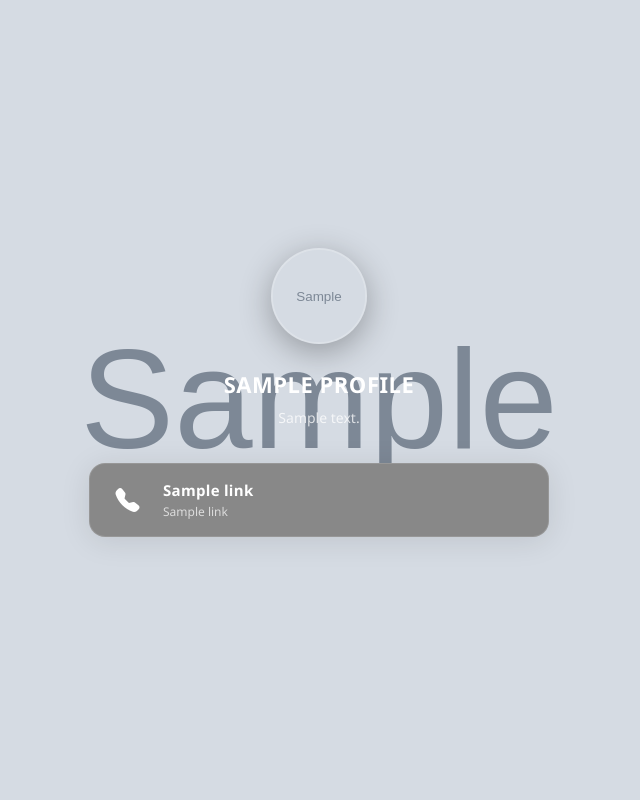
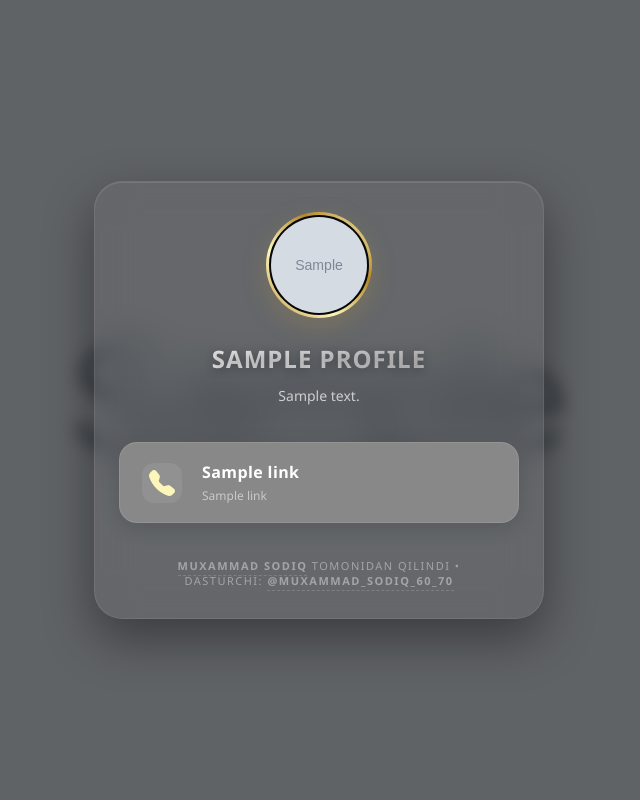
Before and after one commit to MuxammadSodiq6070/Javohir-Talabov, a Django app: a page that uses templates/profiles/index.html in a window 1280 px wide. Shown: the whole page, without its empty margins (321-961 px from the left). Run offline with Django 4.2, Linux system fonts and the light colour scheme; tables that the repository leaves empty hold one stand-in row (values such as "Sample post"); grey boxes marked "Sample" are stand-in pictures.

Commit message:
kichik muammolar

```diff
--- a/templates/profiles/index.html
+++ b/templates/profiles/index.html
@@ -7,92 +7,208 @@
     <link rel="stylesheet" href="https://cdn.jsdelivr.net/npm/bootstrap-icons@1.11.3/font/bootstrap-icons.min.css">
 
     <style>
-        * { box-sizing: border-box; margin: 0; padding: 0; font-family: 'Segoe UI', Tahoma, Geneva, Verdana, sans-serif; }
+        * {
+            box-sizing: border-box;
+            margin: 0;
+            padding: 0;
+            font-family: 'Segoe UI', system-ui, -apple-system, sans-serif;
+        }
 
         body {
-            /* Agar admin fon rasmi yuklagan bo'lsa o'shani qo'yadi, yo'qsa premium qora-to'q rang */
-            background: {% if profile.background_image %} url("{{ profile.background_image.url }}") {% else %} #0d0e12 {% endif %} no-repeat center center fixed;
-            background-size: cover;
+            position: relative;
             display: flex;
+            flex-direction: column;
             justify-content: center;
             align-items: center;
             min-height: 100vh;
-            color: #fff;
-            padding: 20px;
+            color: #ffffff;
+            padding: 40px 20px;
+            overflow-x: hidden;
+            background-color: #060709;
+        }
+
+        /* Orqa fon rasmi va blur effekti */
+        body::before {
+            content: "";
+            position: fixed;
+            top: 0;
+            left: 0;
+            right: 0;
+            bottom: 0;
+            z-index: -1;
+            background: {% if profile.background_image %} url("{{ profile.background_image.url }}") {% else %} linear-gradient(135deg, #0f111a 0%, #060709 100%) {% endif %} no-repeat center center;
+            background-size: cover;
+            filter: blur(8px) brightness(0.45); /* Fonni xiralashtirish va qorong'ulatish */
+            transform: scale(1.05); /* Blur chetlarida oq chiziqlar qolmasligi uchun */
         }
 
         .container {
             width: 100%;
-            max-width: 480px;
+            max-width: 450px;
             text-align: center;
-            padding: 10px;
+            padding: 30px 24px;
+            background: rgba(255, 255, 255, 0.03);
+            backdrop-filter: blur(20px);
+            -webkit-backdrop-filter: blur(20px);
+            border: 1px solid rgba(255, 255, 255, 0.08);
+            border-radius: 28px;
+            box-shadow: 0 20px 50px rgba(0, 0, 0, 0.4),
+                        inset 0 1px 0 rgba(255, 255, 255, 0.1);
+            animation: fadeIn 0.8s ease-out;
         }
 
+        /* Oltin rangli aylanuvchi premium logotip atrofi */
         .logo-wrapper {
-            margin-bottom: 20px;
+            position: relative;
+            width: 106px;
+            height: 106px;
+            margin: 0 auto 24px auto;
+            display: flex;
+            justify-content: center;
+            align-items: center;
+            border-radius: 50%;
+            background: linear-gradient(45deg, #bf953f, #fcf6ba, #b38728, #fbf5b7);
+            padding: 3px;
+            box-shadow: 0 8px 25px rgba(191, 149, 63, 0.25);
         }
 
         .logo {
-            width: 96px;
-            height: 96px;
+            width: 100%;
+            height: 100%;
             object-fit: cover;
             border-radius: 50%;
-            border: 2px solid rgba(255, 255, 255, 0.2);
-            box-shadow: 0 8px 32px rgba(0, 0, 0, 0.3);
+            border: 2px solid #060709;
+            background: #111;
         }
 
         .title {
-            font-size: 22px;
-            font-weight: 700;
-            letter-spacing: 0.5px;
-            margin-bottom: 8px;
+            font-size: 24px;
+            font-weight: 800;
+            letter-spacing: 1px;
+            margin-bottom: 10px;
             text-transform: uppercase;
+            background: linear-gradient(135deg, #ffffff 0%, #a5a5a5 100%);
+            -webkit-background-clip: text;
+            -webkit-text-fill-color: transparent;
+            text-shadow: 0 2px 10px rgba(0,0,0,0.3);
         }
 
         .desc {
             font-size: 14px;
-            opacity: 0.75;
+            color: rgba(255, 255, 255, 0.7);
             margin-bottom: 35px;
-            line-height: 1.5;
-            padding: 0 10px;
+            line-height: 1.6;
+            padding: 0 15px;
+            font-weight: 400;
         }
 
-        /* Glassmorphism tugmalar uslubi */
+        /* Ultra Premium Shisha effektli tugmalar */
         .link-card {
+            position: relative;
             display: flex;
             align-items: center;
-            /* Admin kiritgan rang, kiritmagan bo'lsa default tillarang xira effekt */
-            background: {{ profile.theme_color|default:"rgba(143, 113, 56, 0.6)" }};
-            backdrop-filter: blur(12px);
-            -webkit-backdrop-filter: blur(12px);
-            border: 1px solid rgba(255, 255, 255, 0.13);
-            border-radius: 16px;
-            padding: 16px 20px;
-            margin-bottom: 16px;
+            background: {{ profile.theme_color|default:"rgba(191, 149, 63, 0.15)" }};
+            backdrop-filter: blur(15px);
+            -webkit-backdrop-filter: blur(15px);
+            border: 1px solid rgba(255, 255, 255, 0.1);
+            border-radius: 18px;
+            padding: 18px 22px;
+            margin-bottom: 18px;
             text-decoration: none;
-            color: white;
-            transition: transform 0.25s cubic-bezier(0.4, 0, 0.2, 1), background 0.3s ease, box-shadow 0.3s ease;
-            box-shadow: 0 4px 30px rgba(0, 0, 0, 0.1);
+            color: #ffffff;
+            transition: all 0.4s cubic-bezier(0.16, 1, 0.3, 1);
+            box-shadow: 0 4px 20px rgba(0, 0, 0, 0.15);
+            overflow: hidden;
+        }
+
+        /* Yorug'lik oqimi effekti (Shine Effect) */
+        .link-card::before {
+            content: '';
+            position: absolute;
+            top: 0;
+            left: -50%;
+            width: 20%;
+            height: 100%;
+            background: linear-gradient(to right, rgba(255,255,255,0) 0%, rgba(255,255,255,0.2) 50%, rgba(255,255,255,0) 100%);
+            transform: skewX(-25deg);
+            transition: 0.75s;
+        }
+
+        .link-card:hover::before {
+            left: 125%;
         }
 
         .link-card:hover {
-            transform: translateY(-3px);
-            background: rgba(143, 113, 56, 0.75);
-            box-shadow: 0 10px 25px rgba(0, 0, 0, 0.25);
+            transform: translateY(-4px) scale(1.02);
+            background: rgba(255, 255, 255, 0.12);
+            border-color: rgba(255, 255, 255, 0.25);
+            box-shadow: 0 12px 30px rgba(0, 0, 0, 0.3), 0 0 15px rgba(255, 255, 255, 0.05);
         }
 
         .icon-box {
-            font-size: 24px;
-            margin-right: 18px;
-            width: 35px;
+            font-size: 26px;
+            margin-right: 20px;
+            width: 40px;
+            height: 40px;
             display: flex;
             justify-content: center;
             align-items: center;
+            background: rgba(255, 255, 255, 0.08);
+            border-radius: 12px;
+            transition: transform 0.3s ease;
+            color: #fcf6ba; /* Premium oltin tusli ikonkalar */
         }
 
-        .text-box { text-align: left; flex-grow: 1; }
-        .link-title { font-size: 15px; font-weight: 600; letter-spacing: 0.3px; }
-        .link-subtitle { font-size: 12px; opacity: 0.7; margin-top: 3px; }
+        .link-card:hover .icon-box {
+            transform: rotate(-8deg) scale(1.1);
+            background: #ffffff;
+            color: #060709;
+        }
+
+        .text-box {
+            text-align: left;
+            flex-grow: 1;
+        }
+
+        .link-title {
+            font-size: 16px;
+            font-weight: 600;
+            letter-spacing: 0.4px;
+        }
+
+        .link-subtitle {
+            font-size: 12px;
+            color: rgba(255, 255, 255, 0.55);
+            margin-top: 4px;
+            font-weight: 400;
+        }
+
+        /* Eng pastdagi Premium Dasturchi Bo'limi */
+        .developer-footer {
+            margin-top: 35px;
+            font-size: 11px;
+            letter-spacing: 1.5px;
+            text-transform: uppercase;
+            opacity: 0.4;
+            transition: opacity 0.3s ease;
+        }
+
+        .developer-footer a {
+            color: #ffffff;
+            text-decoration: none;
+            font-weight: 700;
+            border-bottom: 1px dashed rgba(255,255,255,0.4);
+            padding-bottom: 2px;
+        }
+
+        .developer-footer:hover {
+            opacity: 0.85;
+        }
+
+        @keyframes fadeIn {
+            from { opacity: 0; transform: translateY(20px); }
+            to { opacity: 1; transform: translateY(0); }
+        }
     </style>
 </head>
 <body>
@@ -127,6 +243,12 @@
                 </div>
             </a>
         {% endfor %}
+
+        <!-- Dasturchi mualliflik huquqi qismi -->
+        <div class="developer-footer">
+            <a href="https://t.me/link" target="_blank">Muxammad Sodiq</a> tomonidan qilindi &bull;
+             <br> Dasturchi: <a href="https://t.me/Muxammad_Sodiq_60_70" target="_blank">@Muxammad_Sodiq_60_70</a>
+        </div>
     </div>
 
 </body>
```
